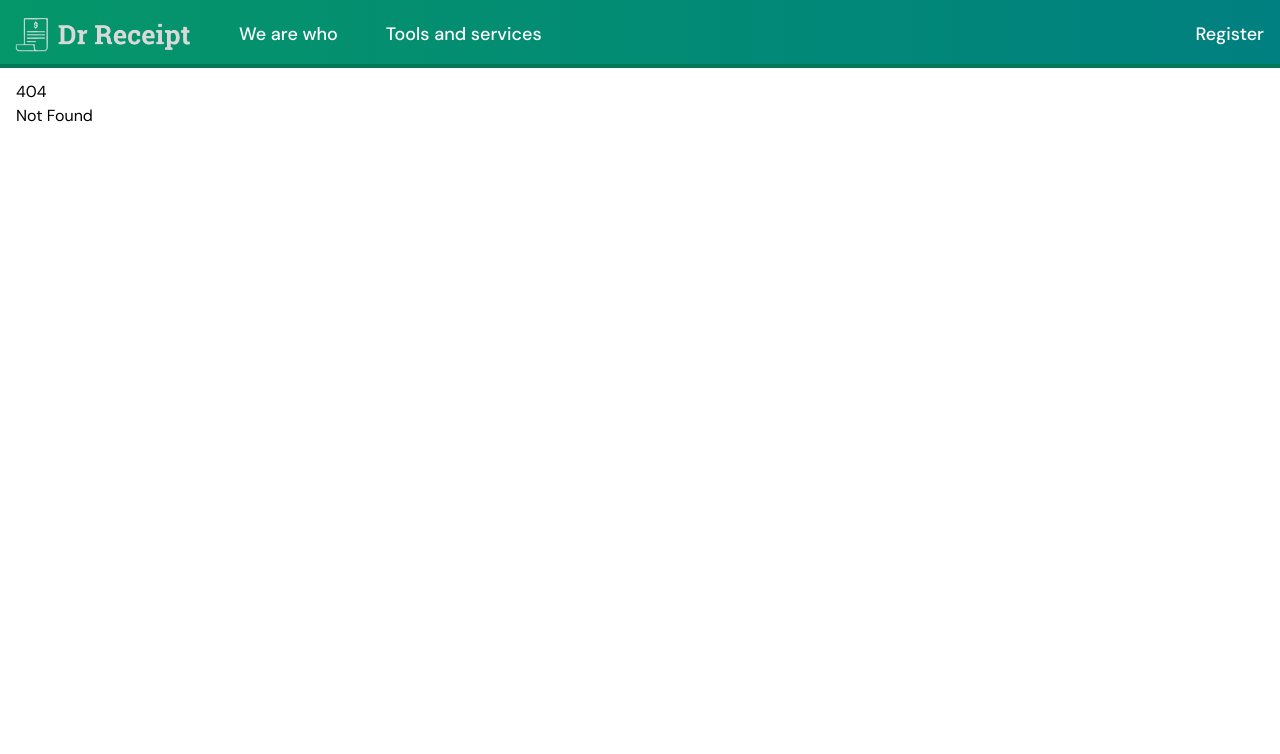
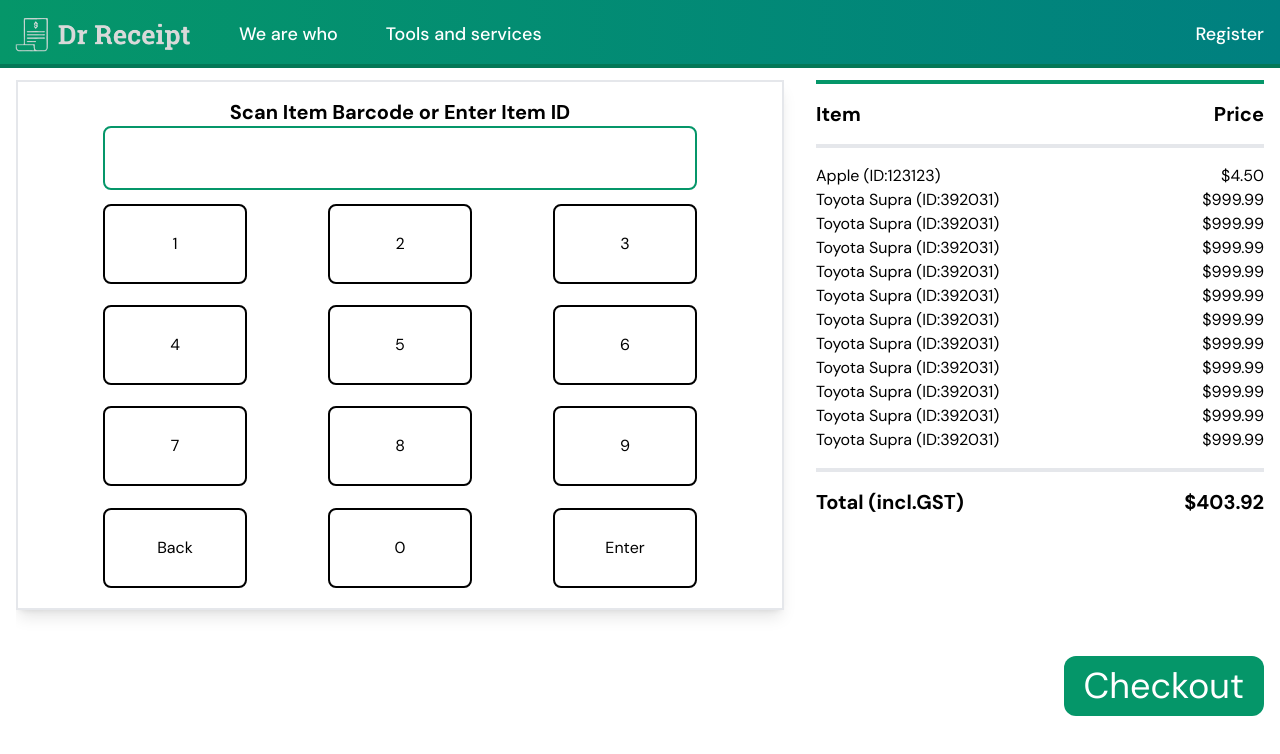
Before and after one commit to taronaeo/IT2555-ASP, a SvelteKit app: page /epos-mockup in a window 1280 px wide. Before the commit this address had no page. Shown: the top 754 px of the page. Built offline with nearby package versions, Linux system fonts and the light colour scheme.

Commit message:
feat/qrnreceipt

```diff
--- a/package.json
+++ b/package.json
@@ -20,6 +20,7 @@
 		"@tailwindcss/aspect-ratio": "^0.4.2",
 		"@tailwindcss/forms": "^0.5.3",
 		"@types/cookie": "^0.5.1",
+		"@types/qr-image": "^3.2.5",
 		"@typescript-eslint/eslint-plugin": "^5.45.0",
 		"@typescript-eslint/parser": "^5.45.0",
 		"autoprefixer": "^10.4.14",
@@ -30,6 +31,7 @@
 		"postcss": "^8.4.23",
 		"prettier": "^2.8.0",
 		"prettier-plugin-svelte": "^2.8.1",
+		"qr-image": "^3.2.0",
 		"svelte": "^3.54.0",
 		"svelte-check": "^3.0.1",
 		"tailwindcss": "^3.3.2",
--- /dev/null
+++ b/src/routes/api/qr-generation/+server.ts
@@ -0,0 +1,8 @@
+import { imageSync } from "qr-image";
+
+
+export const GET= async () => {
+  const headers = {"Content-Type":"image/png"}
+  const qr_png = imageSync('https://google.com');
+  return new Response(qr_png, {headers})
+}
--- /dev/null
+++ b/src/routes/epos-mockup/+page.svelte
@@ -0,0 +1,235 @@
+<script>
+    let input_num = '';
+    let item = []
+    function addItem(){
+        if (input_num==='123123'){
+        input_num = '';
+        item.push(apple);
+        item = item
+        }
+    }
+
+    let apple = {
+        "id": 123123,
+        "name": "Apple",
+        "price": "4.50"
+    }
+    ;
+</script>
+
+<div class=" -mb-12 overflow-scroll grid grid-cols-8 gap-x-8">
+        <div class="shadow-lg min-h-[85%] max-h-[85%] border-2 p-4 flex justify-center col-span-5">
+
+            <div class="w-10/12  px-2 grid grid-cols-3 grid-rows-5 gap-y-3">
+                <div class = "col-span-3 text-center font-bold text-xl ">
+                    Scan Item Barcode or Enter Item ID
+                    <input bind:value={input_num} class="rounded-lg mb-4 text-xl border-2 border-emerald-600 py-4  text-center w-full " readonly>
+                </div>
+                <div class = "flex justify-left">
+                    <button on:click={() => input_num += '1'}>
+                        <div class = "border-2 border-black w-36 h-20 rounded-lg flex justify-center items-center ">
+                            1
+                        </div>
+                    </button>
+                </div>
+
+                <div class = "flex justify-center">
+                    <button on:click={() => input_num += '2'}>
+                        <div class = "border-2 border-black w-36 h-20 rounded-lg flex justify-center items-center ">
+                            2
+                        </div>
+                    </button>
+                </div>
+
+                <div class = "flex justify-end">
+                    <button on:click={() => input_num += '3'}>
+                        <div class = "border-2 border-black w-36 h-20 rounded-lg flex justify-center items-center ">
+                            3
+                        </div>
+                    </button>
+                </div>
+
+                <div class = "flex justify-left">
+                    <button on:click={() => input_num += '4'}>
+                        <div class = "border-2 border-black w-36 h-20 rounded-lg flex justify-center items-center ">
+                            4
+                        </div>
+                    </button>
+                </div>
+
+                <div class = "flex justify-center">
+                    <button on:click={() => input_num += '5'}>
+                        <div class = "border-2 border-black w-36 h-20 rounded-lg flex justify-center items-center ">
+                            5
+                        </div>
+                    </button>
+                </div>
+
+                <div class = "flex justify-end">
+                    <button on:click={() => input_num += '6'}>
+                        <div class = "border-2 border-black w-36 h-20 rounded-lg flex justify-center items-center ">
+                            6
+                        </div>
+                    </button>
+                </div>
+
+                <div class = "flex justify-left">
+                    <button on:click={() => input_num += '7'}>
+                        <div class = "border-2 border-black w-36 h-20 rounded-lg flex justify-center items-center ">
+                            7
+                        </div>
+                    </button>
+                </div>
+
+                <div class = "flex justify-center">
+                    <button on:click={() => input_num += '8'}>
+                        <div class = "border-2 border-black w-36 h-20 rounded-lg flex justify-center items-center ">
+                            8
+                        </div>
+                    </button>
+                </div>
+
+                <div class = "flex justify-end">
+                    <button on:click={() => input_num += '9'}>
+                        <div class = "border-2 border-black w-36 h-20 rounded-lg flex justify-center items-center ">
+                            9
+                        </div>
+                    </button>
+                </div>
+
+                <div class = "flex justify-left">
+                    <button on:click={() => input_num = input_num.slice(0, -1)}>
+                        <div class = "border-2 border-black w-36 h-20 rounded-lg flex justify-center items-center ">
+                            Back
+                        </div>
+                    </button>
+                </div>
+
+                <div class = "flex justify-center">
+                    <button on:click={() => input_num += '0'}>
+                        <div class = "border-2 border-black w-36 h-20 rounded-lg flex justify-center items-center ">
+                            0
+                        </div>
+                    </button>
+                </div>
+
+                <div class = "flex justify-end">
+                    <button on:click={addItem}>
+                        <div class = "border-2 border-black w-36 h-20 rounded-lg flex justify-center items-center ">
+                            Enter
+                        </div>
+                    </button>
+                </div>
+
+            </div>
+
+
+
+        </div>
+
+    <div class=" overflow-scroll max-h-[85%] col-span-3">
+        <div class='py-4 flex border-t-4 border-emerald-600'>
+            <div class = "grid grid-cols-3 w-full">
+                <div class="  text-xl font-bold col-span-2">
+                    Item
+                </div>
+                <div class = "text-xl font-bold col-span-1 flex justify-end   ">
+                    Price
+                </div>
+                <hr class = "my-4 col-span-3 border-2 ">
+
+                <div class=" col-span-2">
+                    Apple (ID:<span class="">123123</span>)
+                </div>
+                <div class = " col-span-1 flex justify-end   ">
+                    $4.50
+                </div>
+
+
+
+                <div class=" col-span-2">
+                    Toyota Supra (ID:<span class="">392031</span>)
+                </div>
+                <div class = " col-span-1 flex justify-end   ">
+                    $999.99
+                </div>
+                <div class=" col-span-2">
+                    Toyota Supra (ID:<span class="">392031</span>)
+                </div>
+                <div class = " col-span-1 flex justify-end   ">
+                    $999.99
+                </div>
+                <div class=" col-span-2">
+                    Toyota Supra (ID:<span class="">392031</span>)
+                </div>
+                <div class = " col-span-1 flex justify-end   ">
+                    $999.99
+                </div><div class=" col-span-2">
+                    Toyota Supra (ID:<span class="">392031</span>)
+                </div>
+                <div class = " col-span-1 flex justify-end   ">
+                    $999.99
+                </div><div class=" col-span-2">
+                    Toyota Supra (ID:<span class="">392031</span>)
+                </div>
+                <div class = " col-span-1 flex justify-end   ">
+                    $999.99
+                </div><div class=" col-span-2">
+                    Toyota Supra (ID:<span class="">392031</span>)
+                </div>
+                <div class = " col-span-1 flex justify-end   ">
+                    $999.99
+                </div><div class=" col-span-2">
+                    Toyota Supra (ID:<span class="">392031</span>)
+                </div>
+                <div class = " col-span-1 flex justify-end   ">
+                    $999.99
+                </div><div class=" col-span-2">
+                    Toyota Supra (ID:<span class="">392031</span>)
+                </div>
+                <div class = " col-span-1 flex justify-end   ">
+                    $999.99
+                </div><div class=" col-span-2">
+                    Toyota Supra (ID:<span class="">392031</span>)
+                </div>
+                <div class = " col-span-1 flex justify-end   ">
+                    $999.99
+                </div><div class=" col-span-2">
+                    Toyota Supra (ID:<span class="">392031</span>)
+                </div>
+                <div class = " col-span-1 flex justify-end   ">
+                    $999.99
+                </div><div class=" col-span-2">
+                    Toyota Supra (ID:<span class="">392031</span>)
+                </div>
+                <div class = " col-span-1 flex justify-end   ">
+                    $999.99
+                </div>
+                {#each item as { id, name, price }}
+                <div class=" col-span-2">
+                    {name} (ID:<span class="">{id}</span>)
+                </div>
+                <div class = " col-span-1 flex justify-end   ">
+                    ${price}
+                </div>
+                {/each}
+
+                <hr class = "my-4 col-span-3 border-2 ">
+                <div class="  text-xl font-bold col-span-2">
+                    Total (incl.GST)
+                </div>
+                <div class = "text-xl font-bold col-span-1 flex justify-end   ">
+                    $403.92
+                </div>
+
+
+
+
+            </div>
+        </div>
+    </div>
+</div>
+
+<div class="text-right">
+    <button class="py-2.5 px-5 rounded-xl bg-emerald-600 text-white text-4xl">Checkout</button>
+</div>
--- a/src/routes/epos-qr/+page.svelte
+++ b/src/routes/epos-qr/+page.svelte
@@ -1,10 +1,13 @@
+
+
 <div class="text-xl grid grid-cols-2 border-2 border-slate-300 shadow-xl">
     <div class=" py-6 text-center">
         <span class="text-emerald-600 text-4xl font-bold">Payment Successful</span>
-        <img class = "m-auto" src="example-qr(tok).jpeg" alt="QR Code for Scanning">
+        <img class = "w-[300px] aspect-1 m-auto" src="/api/qr-generation" alt="QR Code for Scanning">
         <span>Thank you for shopping with <span class="font-bold text-emerald-600">NTUC Fairprice</span>!</span><br>
         <span class="font-xs">(Scan QR code for receipt)</span><br>
         <span class="font-bold">Valid for 1 min.</span>
+
     </div>
     <div class=" border-t-[1px] border-slate-200 bg-slate-400">
 
--- a/src/routes/receipt/+page.svelte
+++ b/src/routes/receipt/+page.svelte
@@ -2,14 +2,14 @@
     let isHovered=false;
 </script>
 
-<div class="md:grid md:gap-x-3 md:grid-cols-2 md:grid-rows-3">
+<div class="md:grid md:gap-8 md:grid-cols-2 md:grid-rows-3">
 
 
 
-<div class=" border-t-[1px] border-slate-200 bg-slate-400">
+<div class=" border-t-4 border-emerald-600 bg-slate-400">
 
 
-    <div class=" whitespace-normal m-auto col-span-2 md:col-span-1  bg-white py-6 drop-shadow-xl">
+    <div class=" whitespace-normal m-auto col-span-2 md:col-span-1  bg-white py-6 shadow-lg">
         <div class="text-center"> <!--Div for header-->
             <div class='text-2xl font-bold my-2'><img class="h-20 inline text-center" src="fairprice.svg" alt='logo'></div>
             <div class='text-md font-light'>33A Orchard Road, #03-13, Mandarin Gallery</div>
@@ -107,9 +107,9 @@
         Download as PDF</button>
     </div>
 
-    <div class="md:h-28  md:my-0 my-3 border-2 border-emerald-700  bg-emerald-600 px-3 py-3 shadow-xl rounded-lg">
-        <div class="text-center text-white font-bold">Have troubles with this receipt?</div>
-        <div class="text-center"><button class="md:mt-3 border-2 bg-emerald-300 border-emerald-500  m-2 p-2 rounded-md text-center ">Contact Support</button></div>
+    <div class="md:h-28  md:my-0 my-3 border-2  px-3 py-3 shadow rounded-lg">
+        <div class="text-center ">Have troubles with this receipt?</div>
+        <div class="text-center"><button class="md:mt-3 border-2 bg-emerald-600 px-5 py-2.5  m-2 text-white rounded-lg text-center ">Contact Support</button></div>
     </div>
     </div>
 </div>
```
Also changed, not shown: static/example-qr.jpeg (renamed from static/example-qr(tok).jpeg), 1 other file (tests, documents, lock files or other folders).
